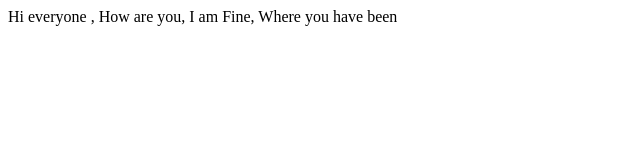
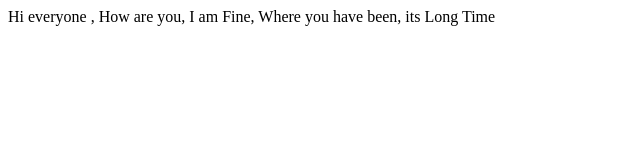
Before and after one commit to KampuAdil/UnderstandingGit, a plain HTML site: page index.html in a window 1280 px wide. Shown: the whole page, without its empty margins (0-640 px from the left). Drawn offline with Linux system fonts and the light colour scheme.

Commit message:
Understanding Branch of Git

```diff
--- a/index.html
+++ b/index.html
@@ -1 +1 @@
-<p> Hi everyone , How are you, I am Fine, Where you have been</p>
+<p> Hi everyone , How are you, I am Fine, Where you have been, its Long Time</p>
```
